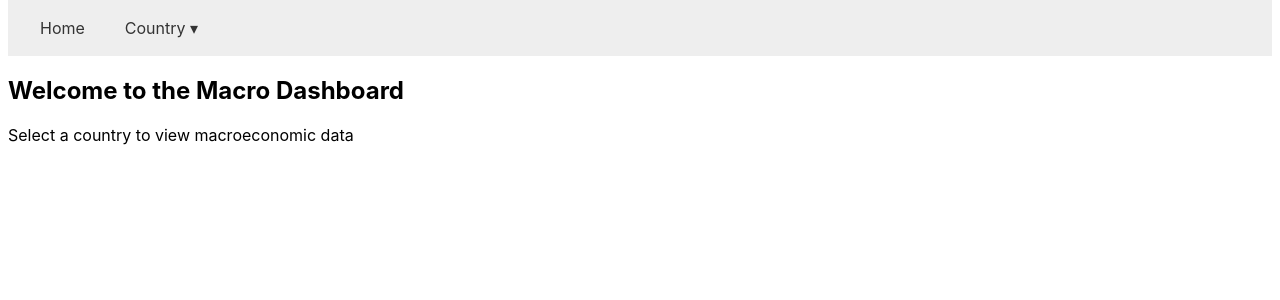
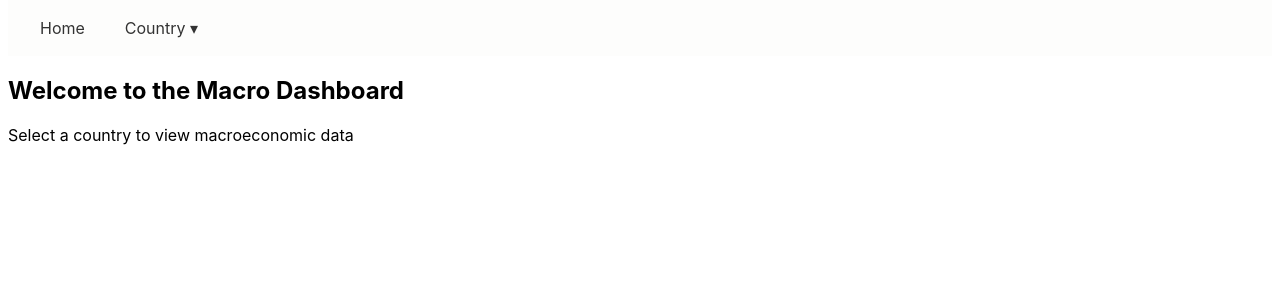
Before and after one commit to jsanford-dev/econ_dashboard, a Flask app: page / in a window 1280 px wide. Shown: the part 75-375 px from the top of the page. Run offline with Flask 3, Linux system fonts and the light colour scheme.

Commit message:
Tweak sub header colour

```diff
--- a/frontend/static/css/style.css
+++ b/frontend/static/css/style.css
@@ -20,7 +20,7 @@ header h1 {
 
 /* ========== Sub Header ========== */
 #sub-header {
-    background: #eee;
+    background: #fdfdfc;
     padding: 10px 20px;
     display: flex;
     align-items: center;
```
